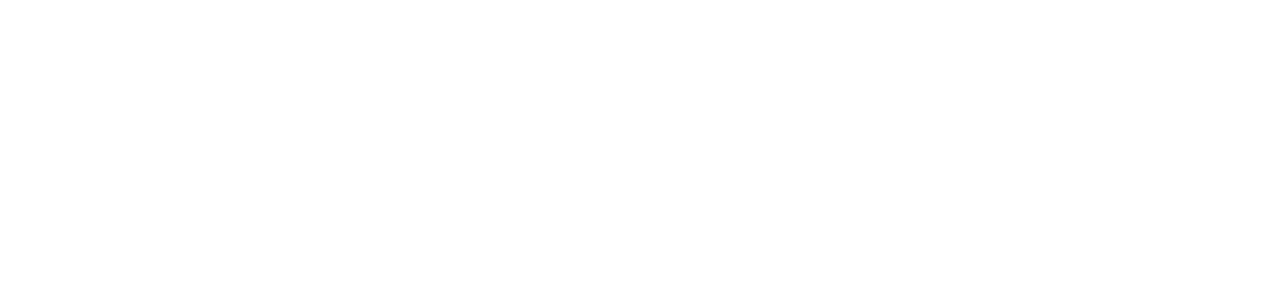
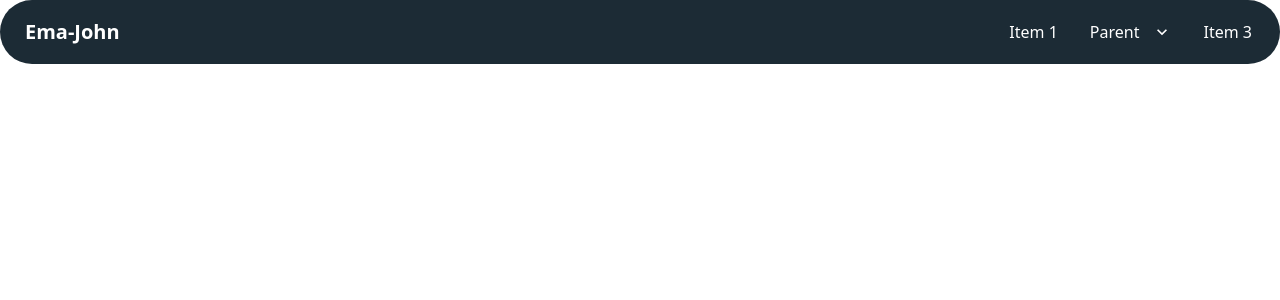
Before and after one commit to rifatsaown/ema-john-cart-practice, a React (Create React App) app: page / in a window 1280 px wide. Shown: the top 300 px of the page. Built offline with nearby package versions, Linux system fonts and the light colour scheme.

Commit message:
navbar added from daisy ui

```diff
--- a/public/index.html
+++ b/public/index.html
@@ -1,43 +1,16 @@
 <!DOCTYPE html>
-<html lang="en">
+<html data-theme="fantasy" lang="en">
   <head>
     <meta charset="utf-8" />
     <link rel="icon" href="%PUBLIC_URL%/favicon.ico" />
     <meta name="viewport" content="width=device-width, initial-scale=1" />
     <meta name="theme-color" content="#000000" />
-    <meta
-      name="description"
-      content="Web site created using create-react-app"
-    />
     <link rel="apple-touch-icon" href="%PUBLIC_URL%/logo192.png" />
-    <!--
-      manifest.json provides metadata used when your web app is installed on a
-      user's mobile device or desktop. See https://developers.google.com/web/fundamentals/web-app-manifest/
-    -->
     <link rel="manifest" href="%PUBLIC_URL%/manifest.json" />
-    <!--
-      Notice the use of %PUBLIC_URL% in the tags above.
-      It will be replaced with the URL of the `public` folder during the build.
-      Only files inside the `public` folder can be referenced from the HTML.
-
-      Unlike "/favicon.ico" or "favicon.ico", "%PUBLIC_URL%/favicon.ico" will
-      work correctly both with client-side routing and a non-root public URL.
-      Learn how to configure a non-root public URL by running `npm run build`.
-    -->
     <title>React App</title>
   </head>
   <body>
     <noscript>You need to enable JavaScript to run this app.</noscript>
     <div id="root"></div>
-    <!--
-      This HTML file is a template.
-      If you open it directly in the browser, you will see an empty page.
-
-      You can add webfonts, meta tags, or analytics to this file.
-      The build step will place the bundled scripts into the <body> tag.
-
-      To begin the development, run `npm start` or `yarn start`.
-      To create a production bundle, use `npm run build` or `yarn build`.
-    -->
   </body>
 </html>
--- a/src/App.js
+++ /dev/null
@@ -1,10 +0,0 @@
-
-function App() {
-  return (
-    <div className="App">
-
-    </div>
-  );
-}
-
-export default App;
--- /dev/null
+++ b/src/App.jsx
@@ -0,0 +1,11 @@
+import Header from "./Components/Header/Header";
+
+function App() {
+  return (
+    <div >
+      <Header/>
+    </div>
+  );
+}
+
+export default App;
--- /dev/null
+++ b/src/Components/Header/Header.jsx
@@ -0,0 +1,47 @@
+import React from "react";
+
+const Header = () => {
+  return (
+    <div>
+      <div className="navbar bg-[#1C2B35] rounded-full">
+        <div className="flex-1">
+          <a href="/" className="btn btn-ghost normal-case text-white text-xl">Ema-John</a>
+        </div>
+        <div className="flex-none">
+          <ul className="text-white	menu menu-horizontal px-1">
+            <li>
+              <a href="/">Item 1</a>
+            </li>
+            <li tabIndex={0}>
+              <a href="/">
+                Parent
+                <svg
+                  className="fill-current"
+                  xmlns="http://www.w3.org/2000/svg"
+                  width="20"
+                  height="20"
+                  viewBox="0 0 24 24"
+                >
+                  <path d="M7.41,8.58L12,13.17L16.59,8.58L18,10L12,16L6,10L7.41,8.58Z" />
+                </svg>
+              </a>
+              <ul className="p-2 bg-[#1C2B35]">
+                <li>
+                  <a href="/">Submenu 1</a>
+                </li>
+                <li>
+                  <a href="/">Submenu 2</a>
+                </li>
+              </ul>
+            </li>
+            <li>
+              <a href="/">Item 3</a>
+            </li>
+          </ul>
+        </div>
+      </div>
+    </div>
+  );
+};
+
+export default Header;
--- /dev/null
+++ b/src/Components/Hero/Hero.jsx
@@ -0,0 +1,11 @@
+import React from 'react';
+
+const Hero = () => {
+    return (
+        <div>
+
+        </div>
+    );
+}
+
+export default Hero;
--- a/tailwind.config.js
+++ b/tailwind.config.js
@@ -6,7 +6,9 @@
   theme: {
     extend: {},
   },
-  plugins: [
-     [require("daisyui")]
-  ],
+  daisyui: {
+    themes: ["fantasy"],
+  },
+  plugins: [require("daisyui")]
+  ,
 }
```
